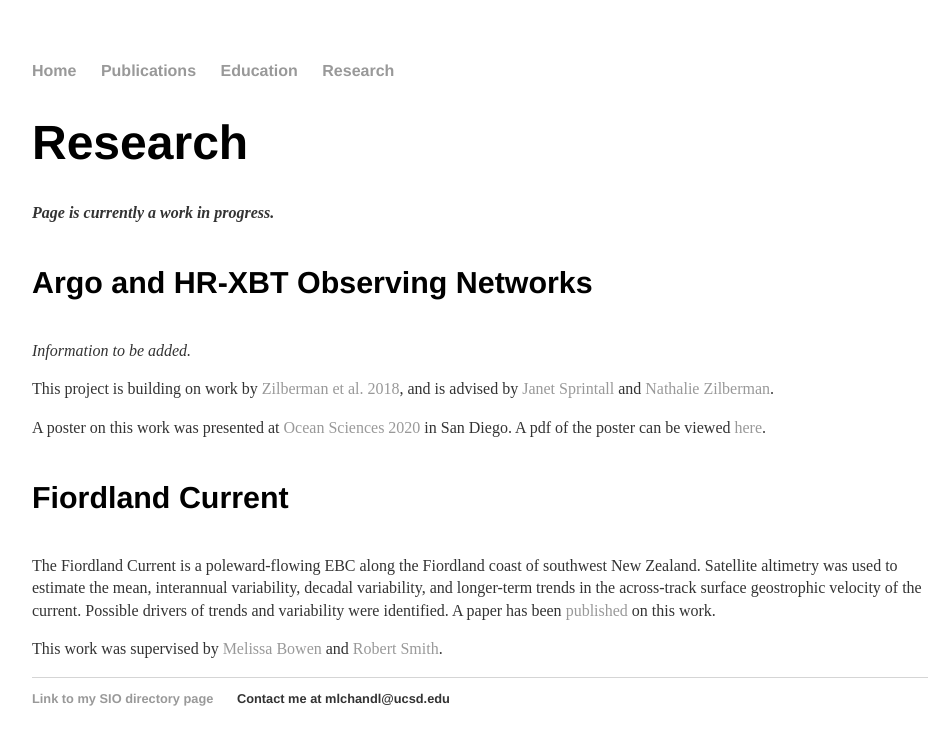
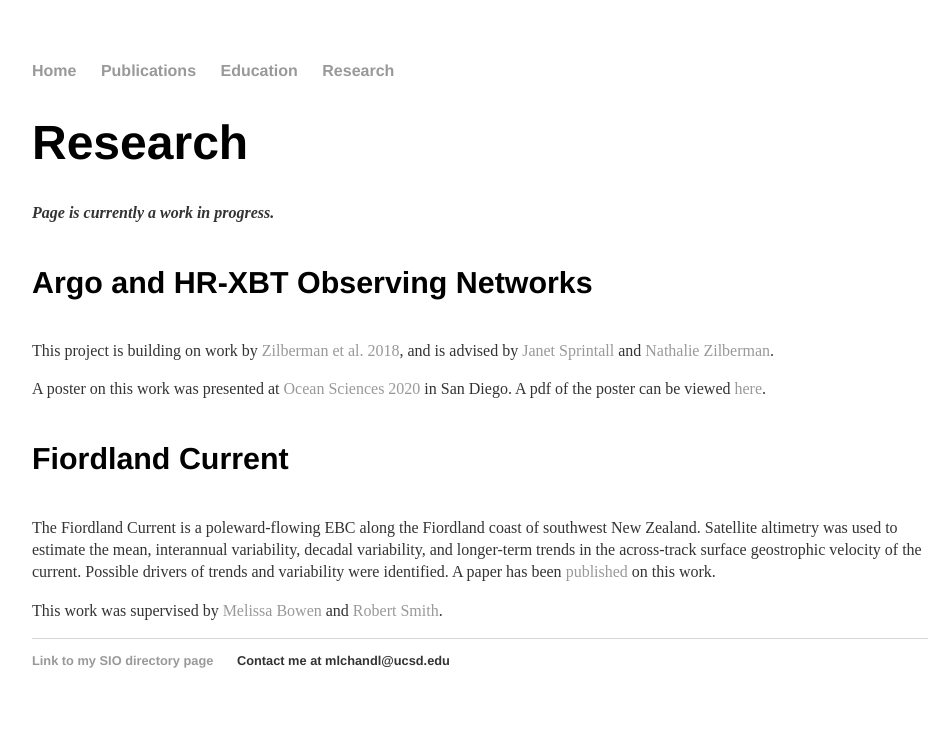
Before and after one commit to mlchandler/mlchandler.github.io, a Jekyll site: the page built from research/index.html, in a window 1280 px wide. Shown: the top 745 px of the page, without its empty margins (160-1112 px from the left). Built offline with Jekyll 4.4.1, drawn with Linux system fonts in a browser that asks for light colours.

Commit message:
Update index.html

```diff
--- a/research/index.html
+++ b/research/index.html
@@ -11,10 +11,6 @@ title: Research - Mitchell Chandler
 </p>
 
 <h4>Argo and HR-XBT Observing Networks</h4>
-<p>
-<i>Information to be added.</i>
-</p>
-
 <p>
 This project is building on work by <a href="https://journals.ametsoc.org/doi/full/10.1175/JTECH-D-17-0153.1">Zilberman et al. 2018</a>, and is advised by <a href="https://jsprintall.scrippsprofiles.ucsd.edu/">Janet Sprintall</a> and <a href="https://nzilberman.scrippsprofiles.ucsd.edu/">Nathalie Zilberman</a>.
 </p>
```
